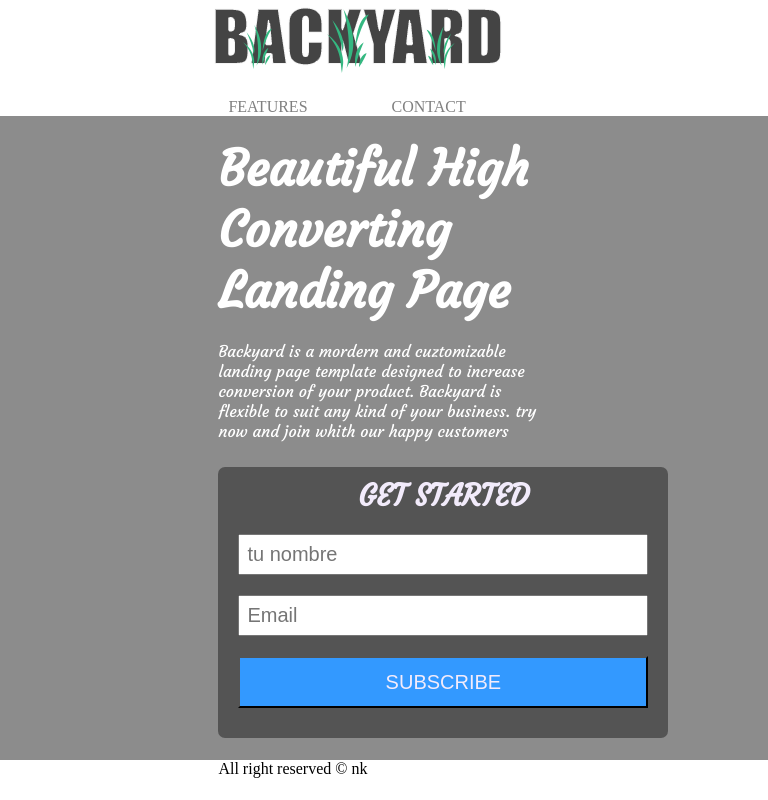
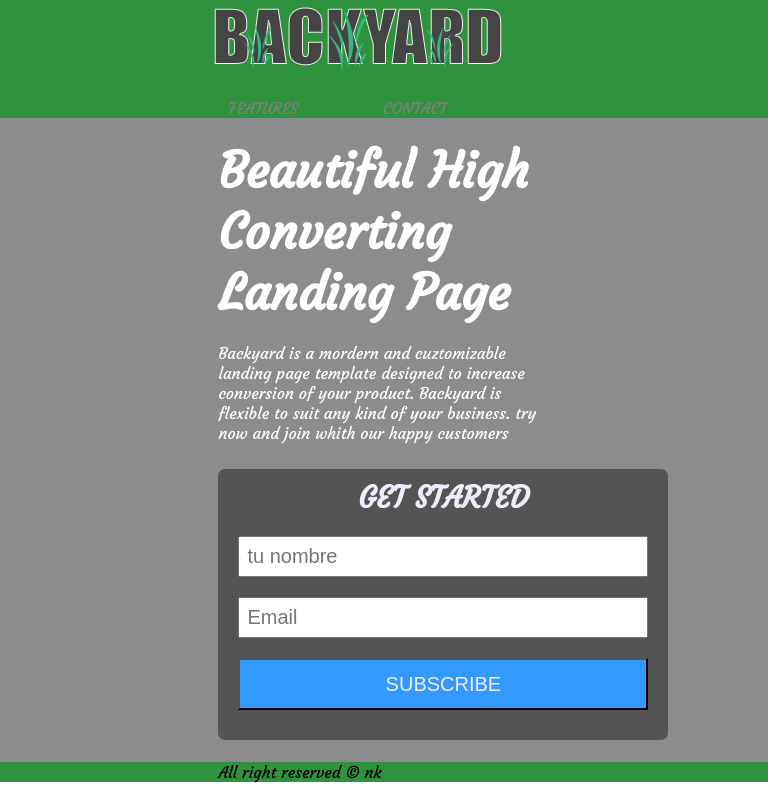
Before and after one commit to nadiatapm/backyard, a plain HTML site: page index.html in a window 768 px wide. Drawn offline with Linux system fonts and the light colour scheme.

Commit message:
ultimos arreglos estilos media

```diff
--- a/css/media.css
+++ b/css/media.css
@@ -4,10 +4,14 @@
     }
 	form{
 		width: 100%;
+
+
 	}
-    section{
-        background:#f998a5;
-        font-family: "Courgette";
+	body{
+		font-family: "Courgette";
+	}
 
+    footer, header{
+    	background-color:#2e933c;
     }
 }
```
Also changed, not shown: index.html (+0 -1 lines).
